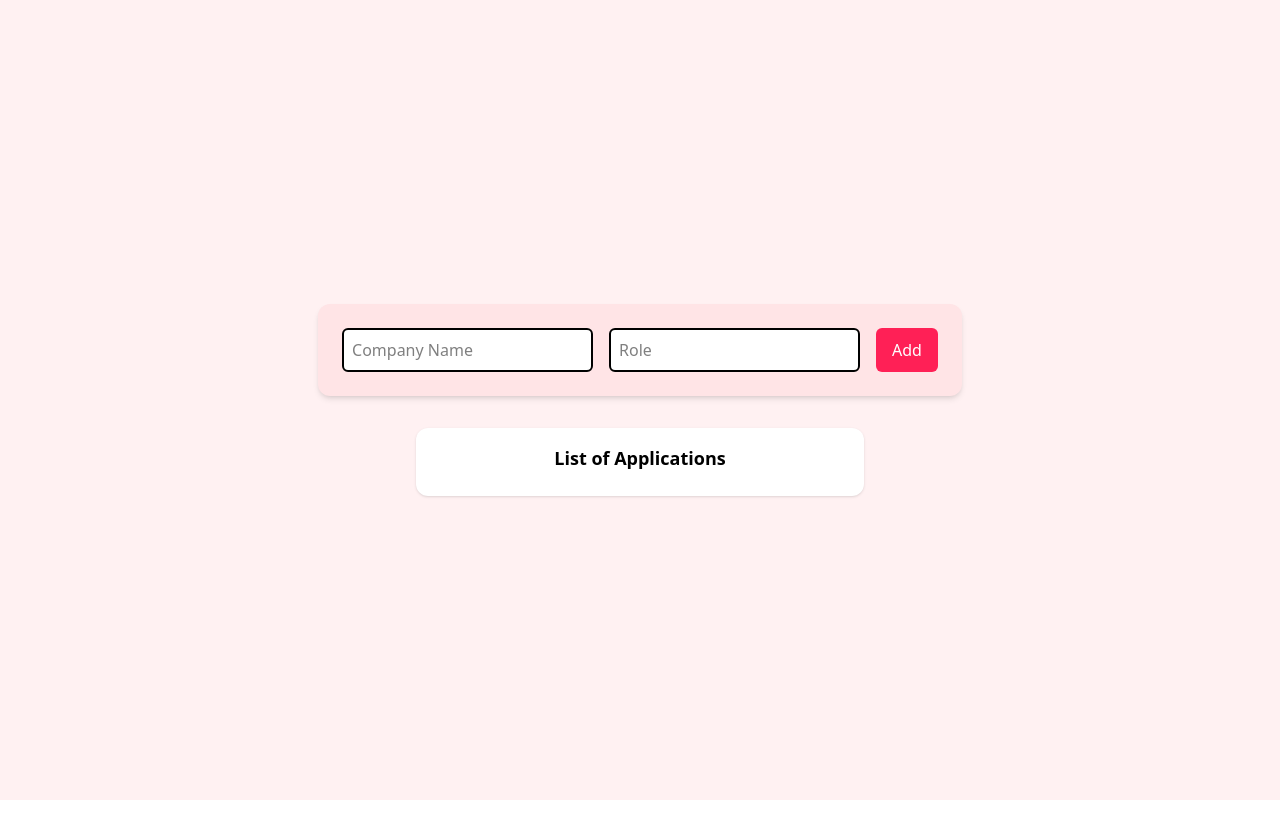
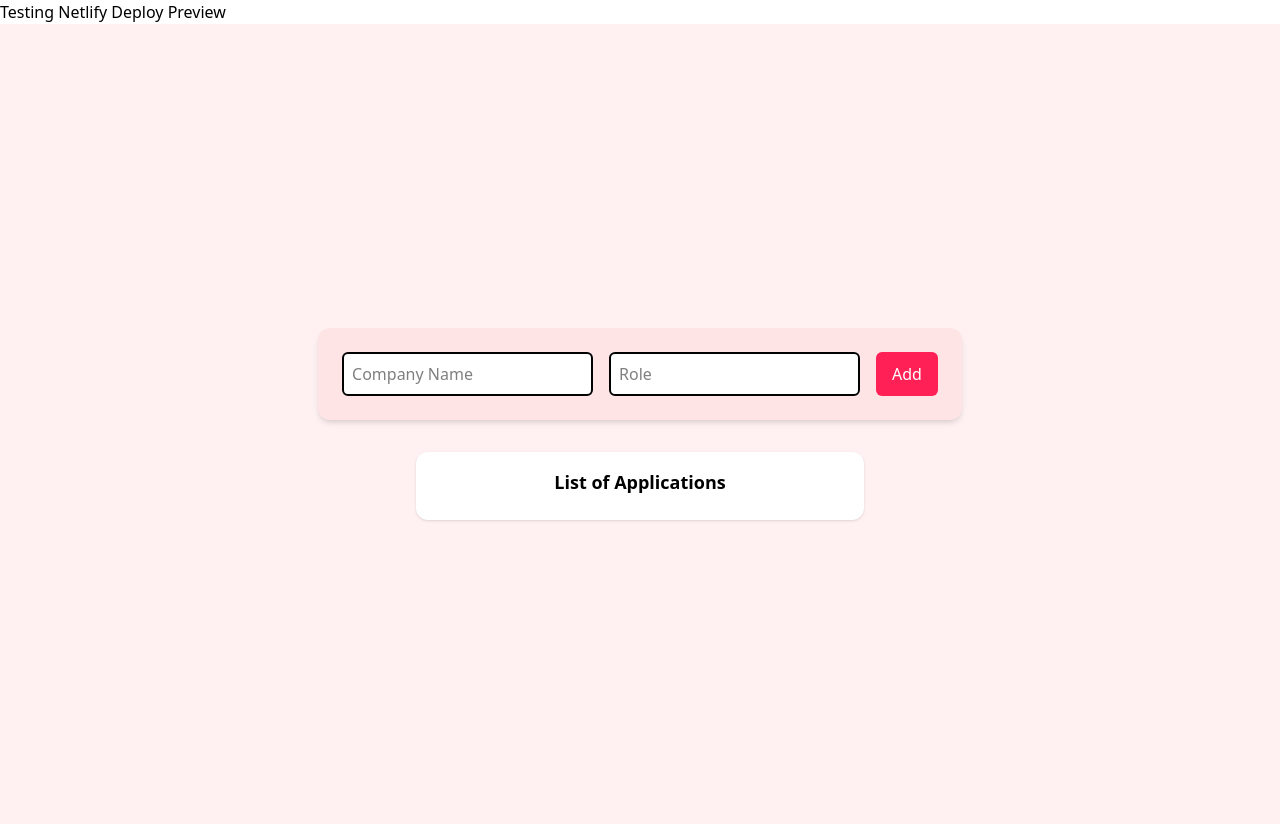
Before and after one commit to cherryontech/strawberry-swirl, a React (Vite) app: page / in a window 1280 px wide. Before the commit the page ends 800 px from the top, so only its background shows below. Built offline with nearby package versions, Linux system fonts and the light colour scheme.

Commit message:
Testing Netlify's Deploy Preview

```diff
--- a/src/App.jsx
+++ b/src/App.jsx
@@ -3,6 +3,7 @@ import ApplicationForm from "./components/ApplicationForm";
 function App() {
   return (
     <div>
+      <h1>Testing Netlify Deploy Preview</h1>
       <ApplicationForm />
     </div>
   );
```
